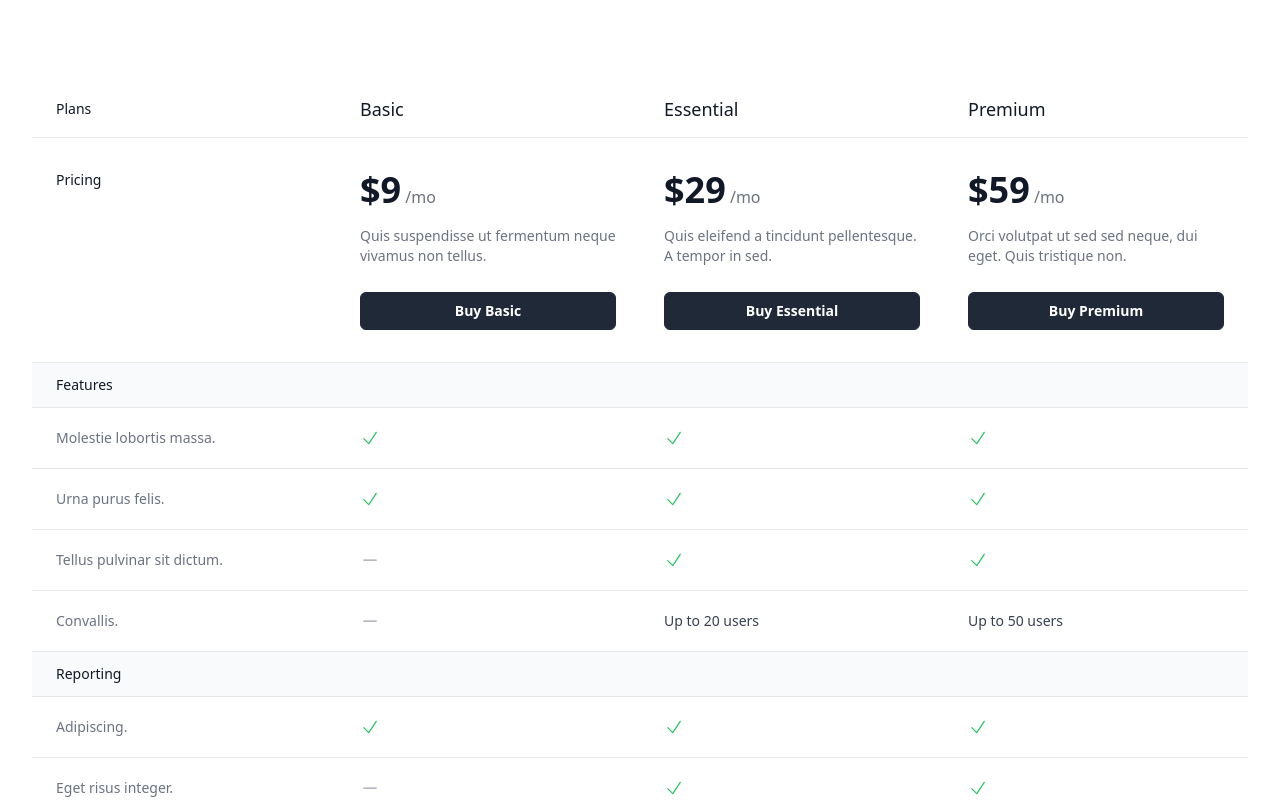
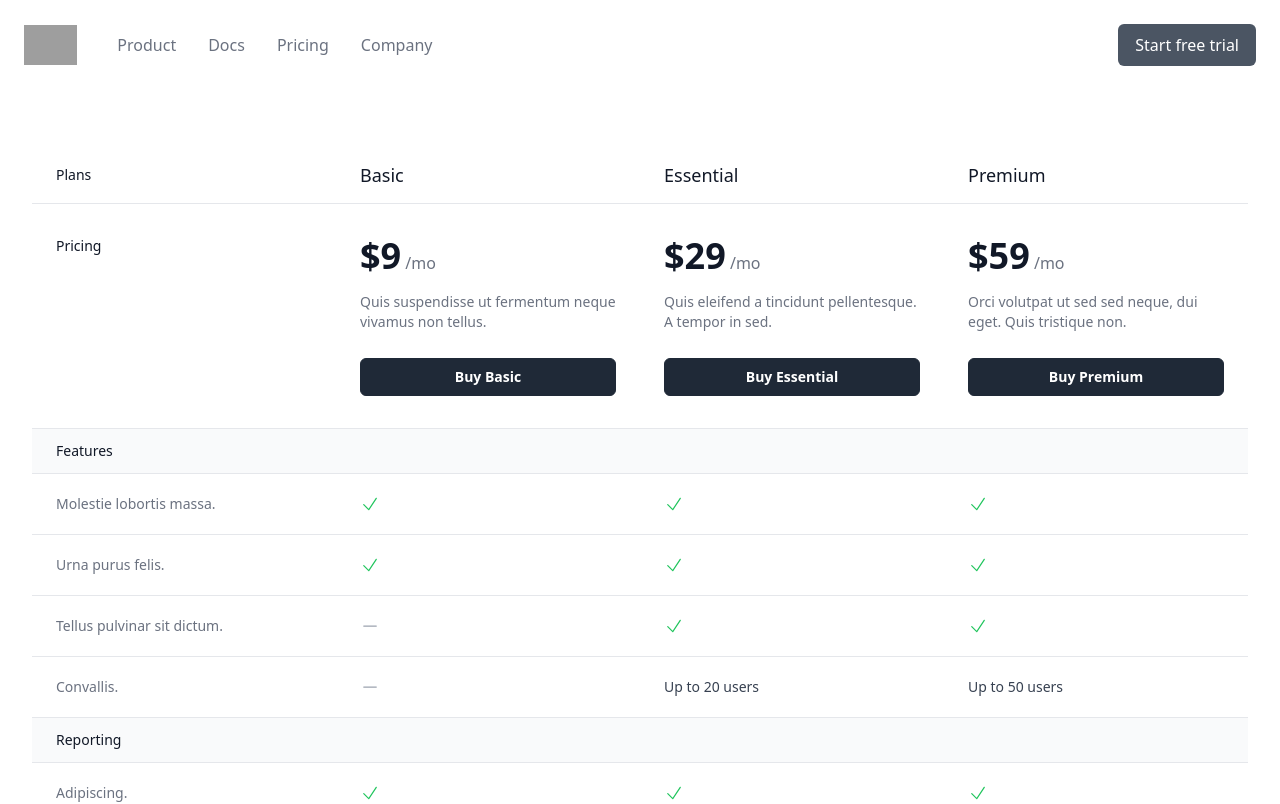
Before and after one commit to RustLoverTheCoder/edge-web, a Next.js app: page /pricing in a window 1280 px wide. Shown: the top 804 px of the page. Built offline with nearby package versions, Linux system fonts and the light colour scheme; grey boxes are pictures that could not be loaded.

Commit message:
feat: add pricing

```diff
--- /dev/null
+++ b/app/pricing/layout.tsx
@@ -0,0 +1,10 @@
+import { Header } from 'components/pricing'
+
+export default function RootLayout({ children }: { children: React.ReactNode }) {
+  return (
+    <>
+      <Header />
+      {children}
+    </>
+  )
+}
--- /dev/null
+++ b/components/pricing/header.tsx
@@ -0,0 +1,104 @@
+'use client'
+
+import React, { memo } from 'react'
+import { Fragment } from 'react'
+import { Popover, Transition } from '@headlessui/react'
+import { Bars4Icon, XMarkIcon } from '@heroicons/react/24/outline'
+import Link from 'next/link';
+
+const navigation = [
+  { name: 'Product', href: '#' },
+  { name: 'Docs', href: '/docs' },
+  { name: 'Pricing', href: '/pricing' },
+  { name: 'Company', href: '#' },
+]
+
+const Header = () => {
+  return (
+    <Popover as="header" className="relative">
+      <div className="bg-white pt-6">
+        <nav className="relative mx-auto flex max-w-7xl items-center justify-between px-4 sm:px-6" aria-label="Global">
+          <div className="flex flex-1 items-center">
+            <div className="flex w-full items-center justify-between md:w-auto">
+              <Link href="#">
+                <span className="sr-only">Workflow</span>
+                <img className="h-8 w-auto sm:h-10" src="https://tailwindui.com/img/logos/workflow-mark-indigo-500.svg" alt="" />
+              </Link>
+              <div className="-mr-2 flex items-center md:hidden">
+                <Popover.Button className="focus-ring-inset inline-flex items-center justify-center rounded-md bg-gray-900 p-2 text-gray-400 hover:bg-gray-800 focus:outline-none focus:ring-2 focus:ring-white">
+                  <span className="sr-only">Open main menu</span>
+                  <Bars4Icon className="h-6 w-6" aria-hidden="true" />
+                </Popover.Button>
+              </div>
+            </div>
+            <div className="hidden space-x-8 md:ml-10 md:flex">
+              {navigation.map((item) => (
+                <Link key={item.name} href={item.href} className="text-base font-medium text-gray-500 hover:text-gray-300">
+                  {item.name}
+                </Link>
+              ))}
+            </div>
+          </div>
+          <div className="hidden md:flex md:items-center md:space-x-6">
+            <Link href="#" className="text-base font-medium text-white hover:text-gray-300">
+              Log in
+            </Link>
+            <Link href="#" className="inline-flex items-center rounded-md border border-transparent bg-gray-600 px-4 py-2 text-base font-medium text-white hover:bg-gray-700">
+              Start free trial
+            </Link>
+          </div>
+        </nav>
+      </div>
+
+      <Transition
+        as={Fragment}
+        enter="duration-150 ease-out"
+        enterFrom="opacity-0 scale-95"
+        enterTo="opacity-100 scale-100"
+        leave="duration-100 ease-in"
+        leaveFrom="opacity-100 scale-100"
+        leaveTo="opacity-0 scale-95"
+      >
+        <Popover.Panel focus className="absolute inset-x-0 top-0 z-10 origin-top transform p-2 transition md:hidden">
+          <div className="overflow-hidden rounded-lg bg-white shadow-md ring-1 ring-black ring-opacity-5">
+            <div className="flex items-center justify-between px-5 pt-4">
+              <div>
+                <img className="h-8 w-auto" src="https://tailwindui.com/img/logos/workflow-mark-indigo-600.svg" alt="" />
+              </div>
+              <div className="-mr-2">
+                <Popover.Button className="inline-flex items-center justify-center rounded-md bg-white p-2 text-gray-400 hover:bg-gray-100 focus:outline-none focus:ring-2 focus:ring-inset focus:ring-indigo-600">
+                  <span className="sr-only">Close menu</span>
+                  <XMarkIcon className="h-6 w-6" aria-hidden="true" />
+                </Popover.Button>
+              </div>
+            </div>
+            <div className="pt-5 pb-6">
+              <div className="space-y-1 px-2">
+                {navigation.map((item) => (
+                  <Link key={item.name} href={item.href} className="block rounded-md px-3 py-2 text-base font-medium text-gray-900 hover:bg-gray-50">
+                    {item.name}
+                  </Link>
+                ))}
+              </div>
+              <div className="mt-6 px-5">
+                <Link href="#" className="block w-full rounded-md bg-indigo-600 py-3 px-4 text-center font-medium text-white shadow hover:bg-indigo-700">
+                  Start free trial
+                </Link>
+              </div>
+              <div className="mt-6 px-5">
+                <p className="text-center text-base font-medium text-gray-500">
+                  Existing customer?{' '}
+                  <Link href="#" className="text-gray-900 hover:underline">
+                    Login
+                  </Link>
+                </p>
+              </div>
+            </div>
+          </div>
+        </Popover.Panel>
+      </Transition>
+    </Popover>
+  )
+}
+
+export default memo(Header)
--- /dev/null
+++ b/components/pricing/index.ts
@@ -0,0 +1,3 @@
+import Header from './header'
+
+export { Header }
```
